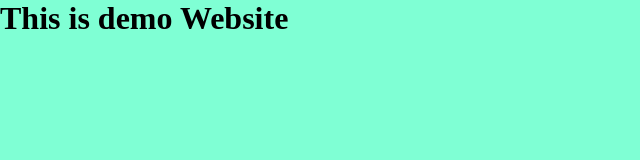
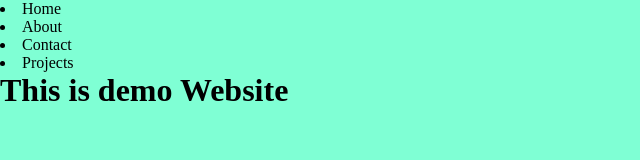
Before and after one commit to pintukumarram/demo2, a plain HTML site: page index.html in a window 1280 px wide. Shown: the whole page, without its empty margins (0-640 px from the left). Drawn offline with Linux system fonts and the light colour scheme.

Commit message:
navar is added

```diff
--- a/index.html
+++ b/index.html
@@ -9,6 +9,14 @@
 </head>
 
 <body>
+  <nav>
+    <div class="navbar">
+      <li>Home</li>
+      <li>About</li>
+      <li>Contact</li>
+      <li>Projects</li>
+    </div>
+  </nav>
   <h1>This is demo Website</h1>
   <marquee behavior="" direction="">Welcome to Online Shopping Platform</marquee>
   <p class="greet"></p>
```
